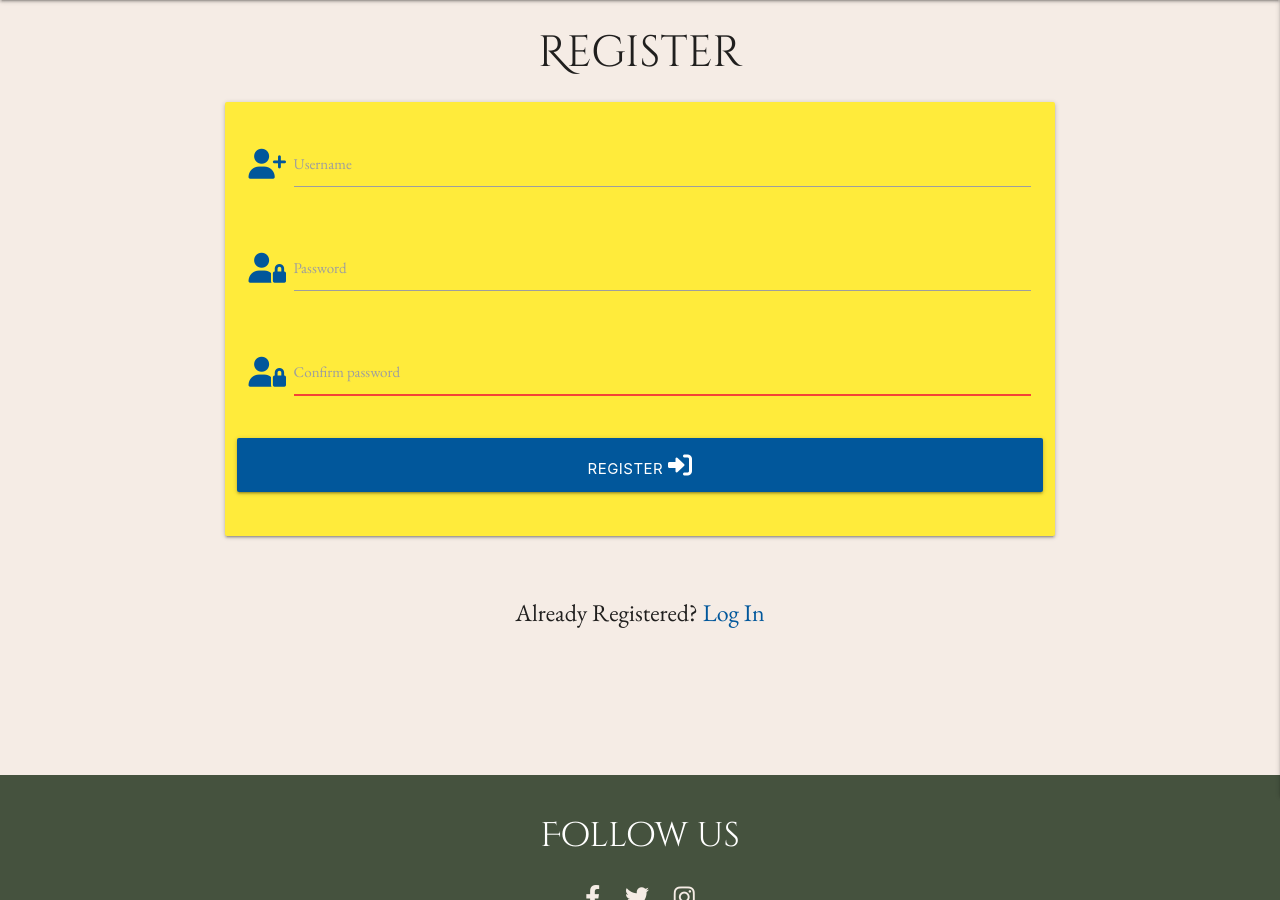
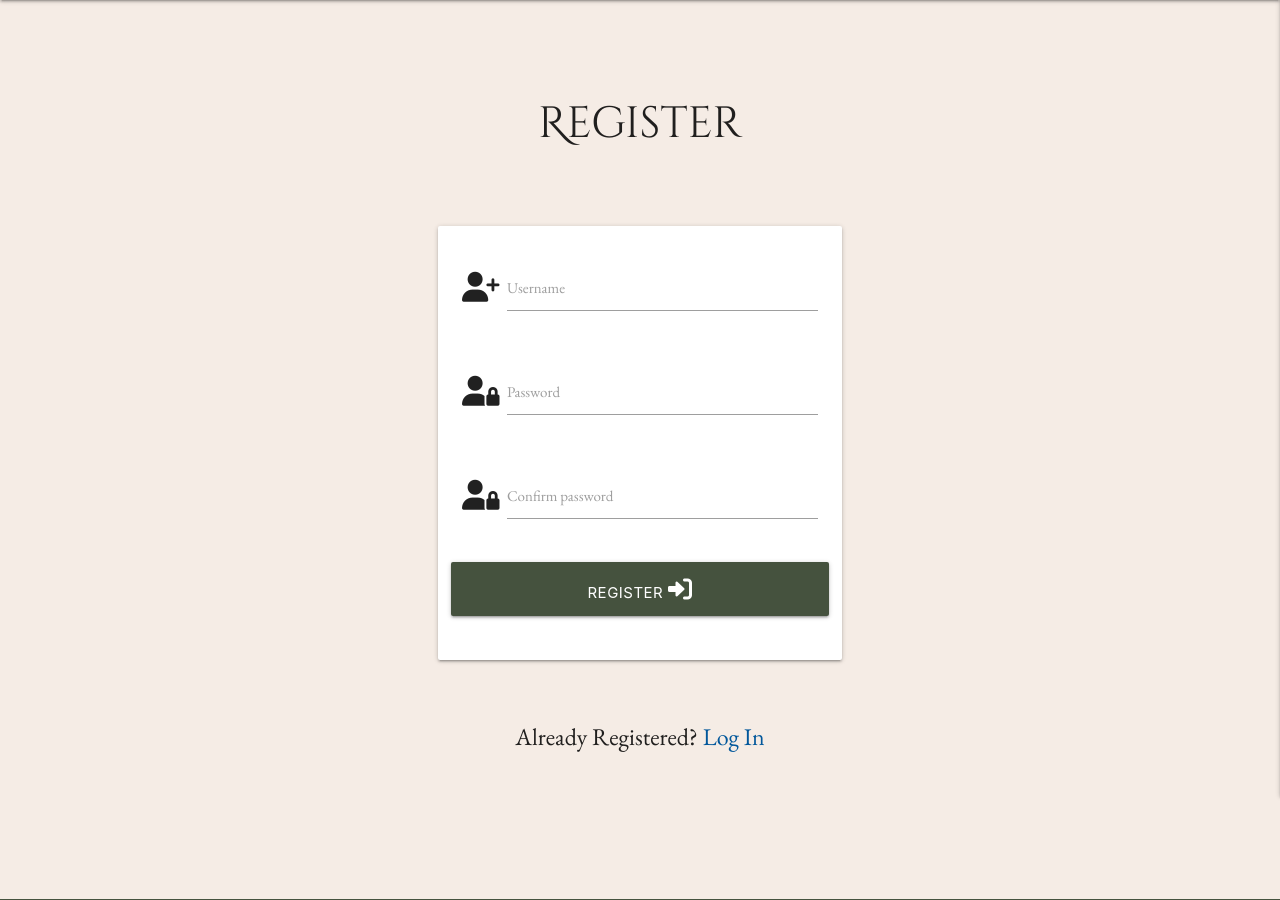
Before and after one commit to Code-Institute-Submissions/danielj314-celtic-cuisine-pm3_NovResub, a Flask app: page /register in a window 1280 px wide. Shown: the part 64-964 px from the top of the page. Run offline with Flask 2, Linux system fonts and the light colour scheme.

Commit message:
styling for log in and register pages

```diff
--- a/celticcuisine/templates/register.html
+++ b/celticcuisine/templates/register.html
@@ -1,15 +1,15 @@
 {% extends "base.html" %}
 {% block content %}
 
-<h3 class="center-align">Register</h3>
+<h3 class="center-align title-margins">Register</h3>
 
 <div class="row">
-    <form class="col s12 m8 offset-m2" method="POST" action="{{ url_for('register') }}">
-        <div class="card-panel yellow">
+    <form class="col s12 m8 l4 offset-l4 offset-m2" method="POST" action="{{ url_for('register') }}">
+        <div class="card-panel white">
             <!-- username -->
             <div class="row">
                 <div class="input-field col s12">
-                    <i class="fas fa-user-plus prefix light-blue-text text-darken-4"></i>
+                    <i class="fas fa-user-plus prefix text-cabbage"></i>
                     <input id="username" name="username" type="text" minlength="5"
                     maxlength="15" pattern="^[a-zA-Z0-9]{5,15}$" class="validate" required>
                     <label for="username">Username</label>
@@ -18,7 +18,7 @@
             <!-- password -->
             <div class="row">
                 <div class="input-field col s12">
-                    <i class="fas fa-user-lock prefix light-blue-text text-darken-4"></i>
+                    <i class="fas fa-user-lock prefix text-cabbage"></i>
                     <input id="password" name="password" type="password" minlength="5"
                     maxlength="20" pattern="^[a-zA-Z0-9]{5,15}$" class="validate" required>
                     <label for="password">Password</label>
@@ -27,14 +27,14 @@
             <!-- password confirm -->
             <div class="row">
                 <div class="input-field col s12">
-                    <i class="fas fa-user-lock prefix light-blue-text text-darken-4"></i>
-                    <input id="cpassword" name="cpassword" type="password" class="validate invalid" required>
+                    <i class="fas fa-user-lock prefix text-cabbage"></i>
+                    <input id="cpassword" name="cpassword" type="password" class="validate" required>
                     <label for="cpassword">Confirm password</label>
                 </div>
             </div>
             <!-- register button -->
             <div class="row">
-                <button type="submit" class="col s12 btn-large light-blue darken-4 text-shadow">
+                <button type="submit" class="col s12 btn-large background-cabbage text-shadow">
                     Register <i class="fas fa-sign-in-alt"></i>
                 </button>
             </div>
```
Also changed, not shown: celticcuisine/templates/login.html (+10 -10 lines).
